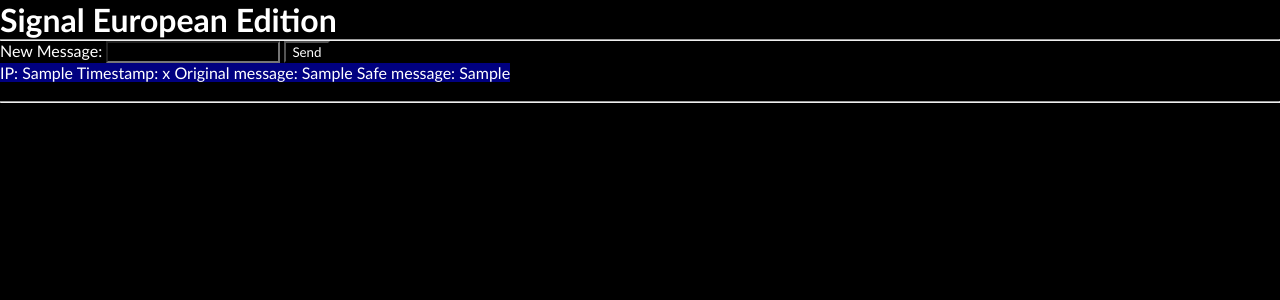
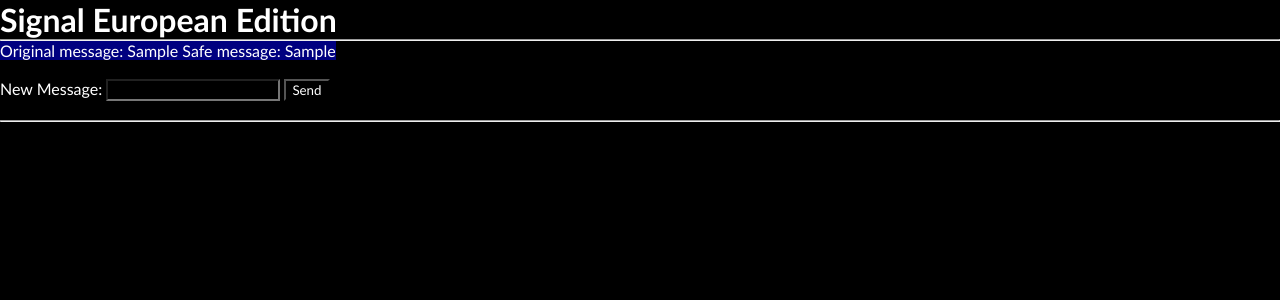
Before and after one commit to shania-codes/eurosignal, a Flask app: page / in a window 1280 px wide. Shown: the top 300 px of the page. Run offline with Flask 3, Linux system fonts and the light colour scheme; tables that the repository leaves empty hold one stand-in row (values such as "Sample post"); some libraries are stand-ins or nearby versions.

Commit message:
Hide IPs client side and move message input box

```diff
--- a/app.py
+++ b/app.py
@@ -42,8 +42,6 @@ def page_not_found(error):
 @socketio.on("initial_connection")
 def initialconnection(json):
     ip = request.headers.get('X-Forwarded-For', request.remote_addr)
-    print(ip, str(json["data"]))
-    # TODO make get last n function and return last 20 messages which the client will then display
 
 ## New message
 @socketio.on("new_message")
@@ -53,7 +51,6 @@ def new_message(json):
 
     # Original message the user sent
     original = str(json["message"]).strip()
-    print(ip,timestamp,"message:" ,original)
 
     # Input validation for original
     if not original or len(original) > 2000: # 2000 char limit per message
@@ -75,7 +72,7 @@ def new_message(json):
 
     cursor.execute("INSERT INTO messages (ip, timestamp, original, accepted, safe) VALUES (?, ?, ?, ?, ?)", (ip, timestamp, original, accepted, safe))
 
-    emit("new_message_broadcast", {"id":cursor.lastrowid, "ip":ip, "timestamp":timestamp, "original":original, "accepted":accepted, "safe":safe}, broadcast=True)
+    emit("new_message_broadcast", {"id":cursor.lastrowid, "original":original, "accepted":accepted, "safe":safe}, broadcast=True)
 
     db.commit()
     db.close()
--- a/templates/base.html
+++ b/templates/base.html
@@ -65,5 +65,24 @@
 
 {% block body %}
 {% endblock %}
+<br>
+<form id="messageForm">
+<label>New Message: </label>
+<input id="messageInput" required>
+<button type="submit">Send</button>
+<script type="text/javascript" charset="utf-8">
+    document.getElementById("messageForm").addEventListener("submit", function(e) {
+        e.preventDefault();
+        const message = document.getElementById("messageInput").value.trim();
+        if (message.length === 0) return; // (skips rest of code if the message is empy)
+        // else sends the new message to the server
+        socket.emit("new_message", {message: message});
+        document.getElementById("messageInput").value = ""; // clear messageInput box
+    });
+</script>
+</form>
+
+<br>
+<hr>
 </body>
 </html>
--- a/templates/index.html
+++ b/templates/index.html
@@ -15,27 +15,11 @@
 </script>
 
 
-<form id="messageForm">
-<label>New Message: </label>
-<input id="messageInput" required>
-<button type="submit">Send</button>
-<script type="text/javascript" charset="utf-8">
-    document.getElementById("messageForm").addEventListener("submit", function(e) {
-        e.preventDefault();
-        const message = document.getElementById("messageInput").value.trim();
-        if (message.length === 0) return; // (skips rest of code if the message is empy)
-        // else sends the new message to the server
-        socket.emit("new_message", {message: message});
-        document.getElementById("messageInput").value = ""; // clear messageInput box
-    });
-</script>
-</form>
-
 <script>
 socket.on("new_message_broadcast", function(dict) {
     const chat = document.createElement("message");
     chat.className = dict.accepted ? "censored_message" : "deleted_message";
-    chat.innerHTML = `IP: ${dict.ip} Timestamp: ${dict.timestamp} Original message: ${dict.original} `+(dict.accepted ? `Safe message: ${dict.safe}`:'');
+    chat.innerHTML = `Original message: ${dict.original} `+(dict.accepted ? `Safe message: ${dict.safe}`:'');
     document.getElementById("chatbox").appendChild(chat);
     document.getElementById("chatbox").appendChild(document.createElement("br"));
 });
@@ -44,11 +28,9 @@ socket.on("new_message_broadcast", function(dict) {
 
 <div id="chatbox">
 {% for message in messages %}
-<message id="{{message[0]}}" {% if message[4] == 0 %}class="deleted_message"{%endif%}{% if message[4] == 1 %}class="censored_message"{%endif%}>IP: {{message[1]}} Timestamp: {{message[2]}} Original message: {{message[3]}} {% if message[4] == 1 %}Safe message: {{message[5]}}{%endif%}</message><br>
+<message id="{{message[0]}}" {% if message[4] == 0 %}class="deleted_message"{%endif%}{% if message[4] == 1 %}class="censored_message"{%endif%}>Original message: {{message[3]}} {% if message[4] == 1 %}Safe message: {{message[5]}}{%endif%}</message><br>
 {% endfor %}
 </div>
 
 
-<br><hr>
-<br>
 {% endblock %}
```
